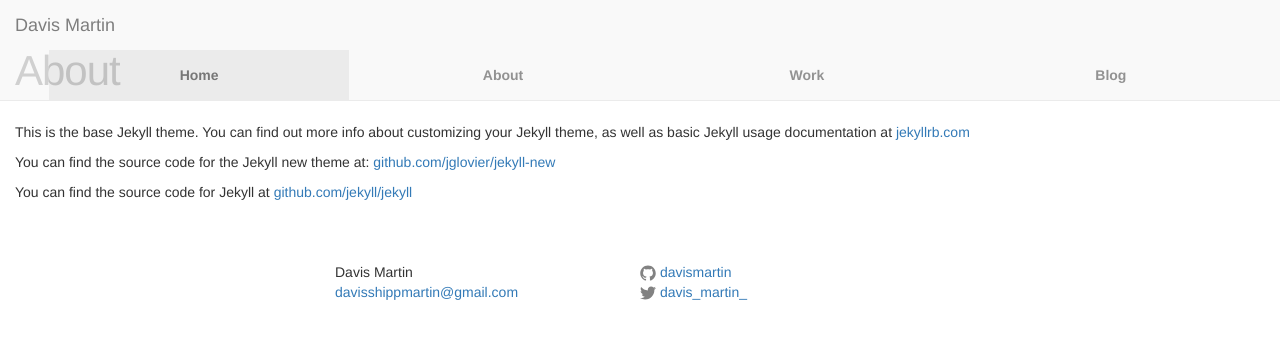
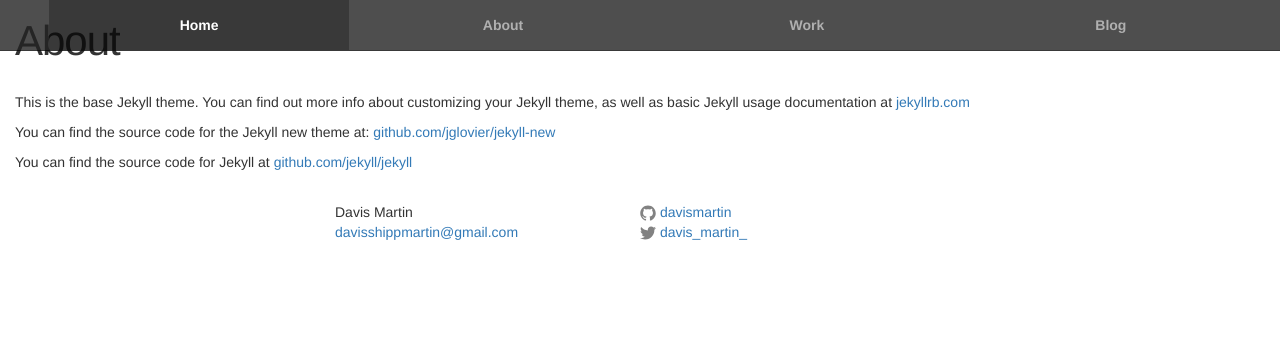
Before and after one commit to davismartin/davismartin.github.io, a Jekyll site: the page built from about.md, in a window 1280 px wide. Shown: the top 339 px of the page. Built offline with Jekyll 4.4.1, drawn with Linux system fonts in a browser that asks for light colours; nearby versions of some CDN libraries; library files that are not in the unit come from our copies.

Commit message:
fix(navbar)deletes unneeded things and colors black

```diff
--- a/_includes/header.html
+++ b/_includes/header.html
@@ -1,4 +1,4 @@
-<nav class="navbar navbar-default navbar-fixed-top" role="navigation">
+<nav class="navbar navbar-inverse navbar-fixed-top" role="navigation">
   <div class="container-fluid">
     <div class="navbar-header">
       <button type="button" class="navbar-toggle" data-toggle="collapse" data-target=".navbar-collapse">
@@ -7,9 +7,6 @@
         <span class="icon-bar"></span>
         <span class="icon-bar"></span>
       </button>
-      <a class="navbar-brand" href="#">
-        Davis Martin
-      </a>
     </div>
     <div class="navbar-collapse collapse">
       <ul class="nav navbar-nav navbar-right">
--- a/_sass/_layout.scss
+++ b/_sass/_layout.scss
@@ -161,9 +161,6 @@
 /**
  * Page content
  */
-.page-content {
-    padding: $spacing-unit 0;
-}
 
 .page-heading {
     font-size: 20px;
--- a/index.html
+++ b/index.html
@@ -2,11 +2,7 @@
 layout: default
 ---
 <div class="row">
-  <div class="hero hero-main">
-    <div class="col-xs-6 header-greeting">
-      Howdy! My name is Davis Martin I am interested in all things web development and out doors.
-    </div>
-  </div>
+  <div class="hero hero-main"></div>
 </div>
 <div class="row about-description">
   <div class="col-xs-12">
```
